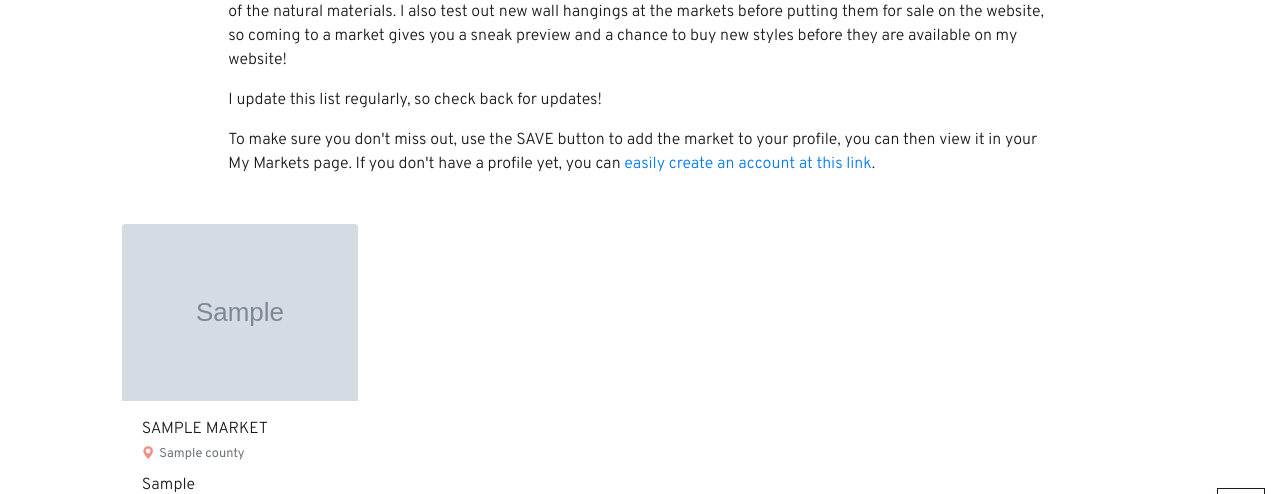
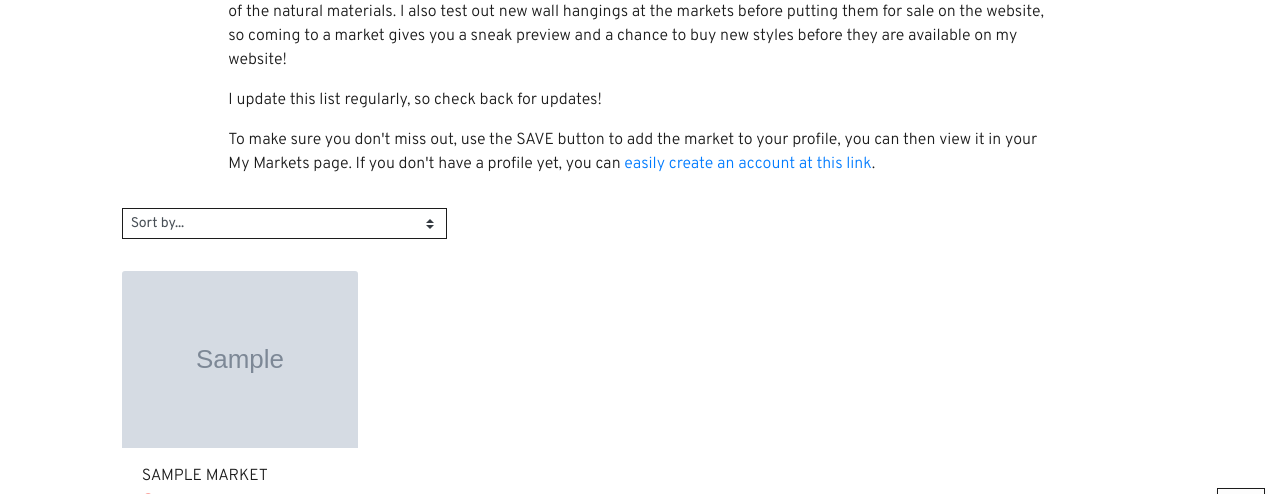
Before and after one commit to Fiona-T/knot-art, a Django app: page /markets/ in a window 1280 px wide. Shown: the part 248-742 px from the top of the page. Run offline with Django 3.2, Linux system fonts and the light colour scheme; a user stored in the database is signed in; tables that the repository leaves empty hold one stand-in row (values such as "Sample post"); grey boxes marked "Sample" are stand-in pictures; some libraries are stand-ins or nearby versions.

Commit message:
feat: add sort selector box to markets.html, markets app

```diff
--- a/markets/templates/markets/markets.html
+++ b/markets/templates/markets/markets.html
@@ -27,6 +27,20 @@
     <div class="row">
         <!-- outer container for markets + will have row showing sorting options -->
         <div class="col-10 offset-1">
+            <!-- Markets sorting row -->
+            <div class="row pb-3">
+                <!-- select box with sorting options - works using selectBoxSorting function in script.js, event listener on id -->
+                <div class="col-12 col-md-6 col-lg-4 justify-content-center justify-content-md-end">
+                    <select id="sorting-selector" class="custom-select custom-select-sm rounded-0"
+                        aria-label="Sorting options">
+                        <option value="reset" {% if current_sorting == 'None_None' %}selected{% endif %}>Sort by...</option>
+                        <option value="name_asc" {% if current_sorting == 'name_asc' %}selected{% endif %}>Market name (A-Z)</option>
+                        <option value="name_desc" {% if current_sorting == 'name_desc' %}selected{% endif %}>Market name (Z-A)</option>
+                        <option value="date_asc" {% if current_sorting == 'date_asc' %}selected{% endif %}>Date (soonest to latest)</option>
+                        <option value="date_desc" {% if current_sorting == 'date_desc' %}selected{% endif %}>Date (latest to soonest)</option>
+                    </select>
+                </div>
+            </div>
             <!-- markets row -->
             <div class="row mt-3">
                 {% for market in markets %}
@@ -126,6 +140,6 @@
 {% endblock %}
 {% block postloadjs %}
     {{ block.super }}
-    <!-- script with back to top link -->
+    <!-- script to sort markets using the select box options, and for back to top link -->
     <script src="{% static 'js/script.js' %}"></script>
 {% endblock %}
```
